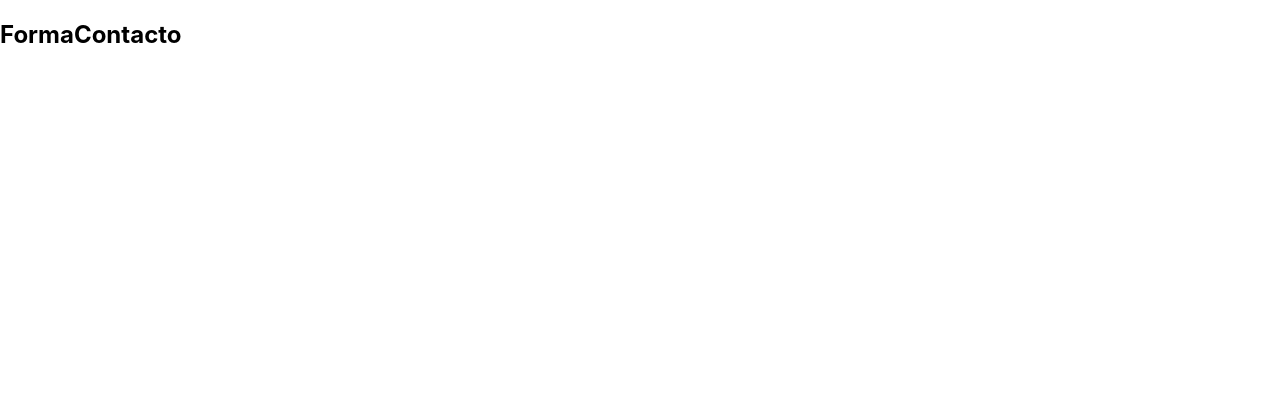
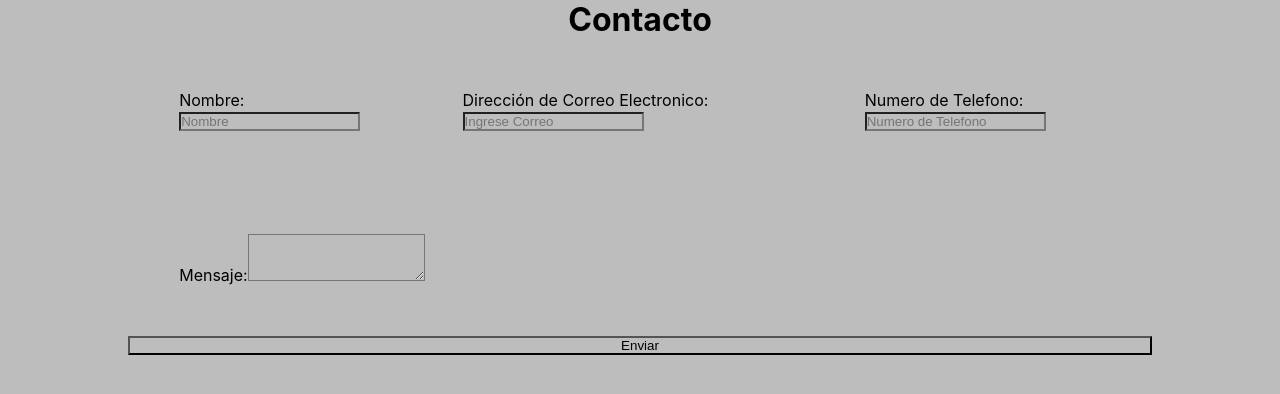
Before and after one commit to ErhartFabian/panteonpublico, a React (Create React App) app: page /FormaContacto in a window 1280 px wide. Shown: the top 394 px of the page. Built offline with nearby package versions, Linux system fonts and the light colour scheme.

Commit message:
forma de contacto sin css

```diff
--- a/src/Components/FormaContacto/index.js
+++ b/src/Components/FormaContacto/index.js
@@ -5,8 +5,48 @@ import './FormaContacto.css';
 function FormaContacto() {
 
     return (
-        <div className="home">
-            <h2>FormaContacto</h2>
+        <div className="Header">
+            <div id="form">
+                <h1>Contacto</h1>
+                {/* Formulario */}
+
+                    <div className="form-group">
+                        <div id="top-form">
+                            <div id="Nombre" className="form-element">
+                                <label htmlFor="nombre">Nombre:</label>
+                                <input type="text" className="form-control" id="nombre" placeholder="Nombre"/>
+                            </div>
+
+                            <div id="Email" className="form-element">
+                                <label htmlFor="exampleInputEmail">Dirección de Correo Electronico: </label>
+                                <input type="email" className="form-control" id="exampleInputEmail"  placeholder="Ingrese Correo" />
+                            </div>
+
+                            <div id="Numero" className="form-element">
+                                <label htmlFor="Numero de Telefono">Numero de Telefono:</label>
+                                <input type="number" className="form-control" id="Numero de Telefono" placeholder="Numero de Telefono"/>
+                            </div>
+
+                        </div>
+
+                        <div id="bottom-form">
+                            <div id="Mensaje" className="form-element">
+                                <label htmlFor="Mensaje">Mensaje:</label>
+                                <textarea className="form-control" id="Mensaje" rows="3"></textarea>
+                            </div>
+
+                            {/* boton de enviar */}
+                            <button type="submit" className="btn btn-primary">Enviar</button>
+                        </div>
+
+
+                    </div>
+
+
+
+
+            </div>
+
         </div>
     )
 }
--- a/src/Components/Home/Home.css
+++ b/src/Components/Home/Home.css
@@ -0,0 +1,31 @@
+*{
+    margin: 0px;
+    padding: 0px;
+    background-color: rgb(189, 189, 189);
+}
+
+#form{
+    width: 100%;
+    height: 100%;
+    display: flex;
+    flex-direction: column;
+    justify-content: center;
+    align-items: center;
+}
+.form-group{
+    width:80%;
+}
+
+.form-element{
+    margin: 5%;
+}
+
+#top-form{
+    width: 100%;
+    display: flex;
+}
+#bottom-form{
+    width: 100%;
+    display: flex;
+    flex-direction: column;
+}
```
